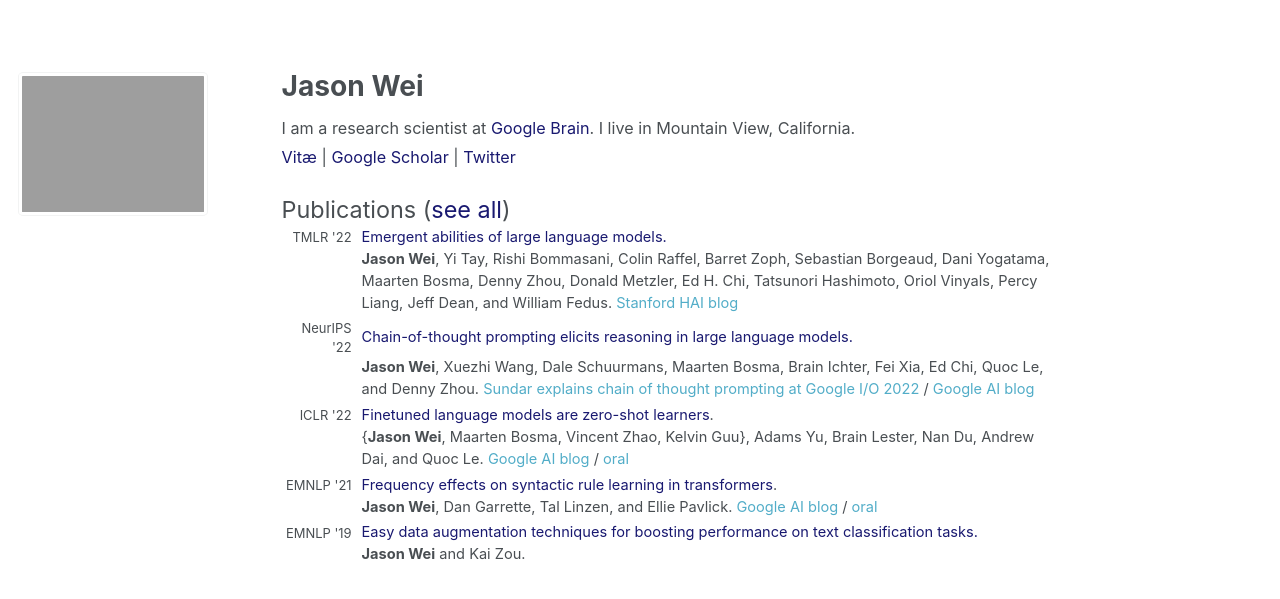
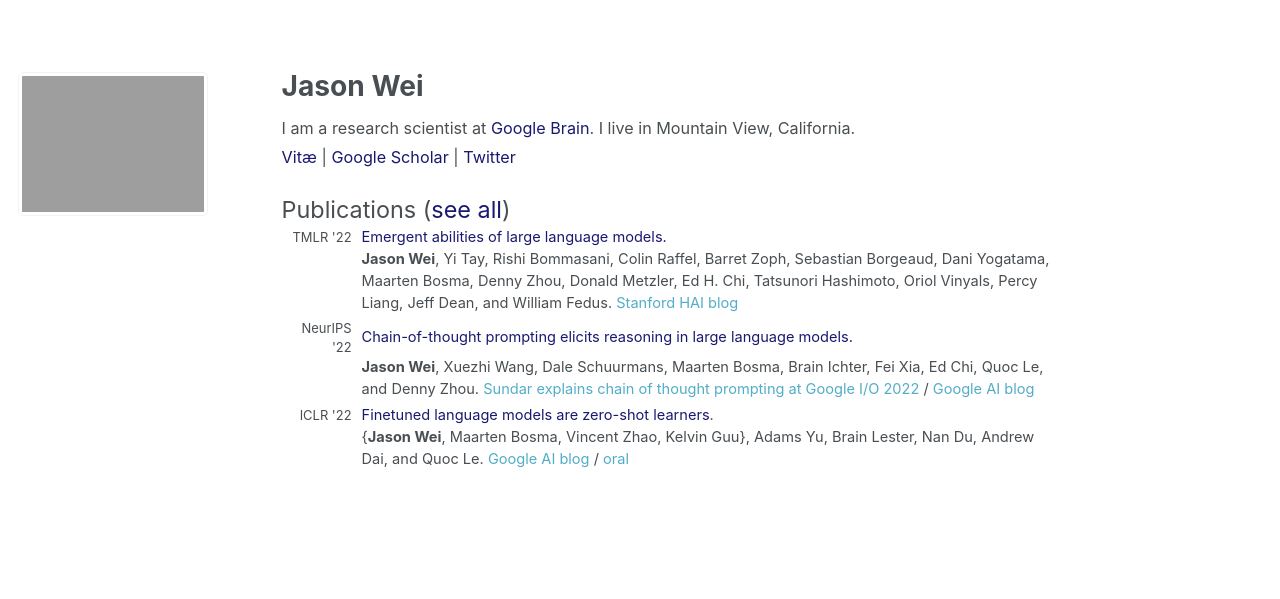
Before and after one commit to jasonwei20/jasonwei20.github.io, a Jekyll site: the page built from _pages/about.md, in a window 1280 px wide. Shown: the top 599 px of the page. Built offline with Jekyll 4.4.1, drawn with Linux system fonts in a browser that asks for light colours.

Commit message:
Update about.md

```diff
--- a/_pages/about.md
+++ b/_pages/about.md
@@ -59,23 +59,6 @@ I am a research scientist at <a href="https://en.wikipedia.org/wiki/Google_Brain
     <td style="padding-bottom:4px">{<b>Jason Wei</b>, Maarten Bosma, Vincent Zhao, Kelvin Guu}, Adams Yu, Brain Lester, Nan Du, Andrew Dai, and Quoc Le. <a href="https://ai.googleblog.com/2021/10/introducing-flan-more-generalizable.html" target="_blank">Google AI blog</a> / <a href="https://www.youtube.com/watch?v=iq2kEGanDso" target="_blank">oral</a></td>
   </tr>
 
-  <tr>
-    <td style="width:80px; text-align:right; padding-right:10px; font-size:0.8em">EMNLP '21</td>
-    <td><a href="https://aclanthology.org/2021.emnlp-main.72/" style="color:#191970" target="_blank">Frequency effects on syntactic rule learning in transformers</a>.</td>
-  </tr>
-  <tr>
-    <td></td>
-    <td style="padding-bottom:4px"><b>Jason Wei</b>, Dan Garrette, Tal Linzen, and Ellie Pavlick. <a href="https://ai.googleblog.com/2021/12/evaluating-syntactic-abilities-of.html" target="_blank">Google AI blog</a> / <a href="https://screencast-o-matic.com/watch/cr6QnuVXYT1" target="_blank">oral</a></td>
-  </tr>
-
-  <tr>
-    <td style="width:80px; text-align:right; padding-right:10px; font-size:0.8em">EMNLP '19</td>
-    <td><a href="http://dx.doi.org/10.18653/v1/D19-1670" style="color:#191970" target="_blank">Easy data augmentation techniques for boosting performance on text classification tasks.</a></td>
-  </tr>
-  <tr>
-    <td></td>
-    <td style="padding-bottom:3px"><b>Jason Wei</b> and Kai Zou.</td>
-  </tr>
 
 </table>
 
```
